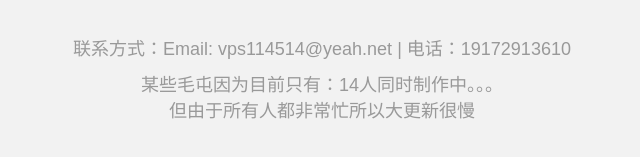
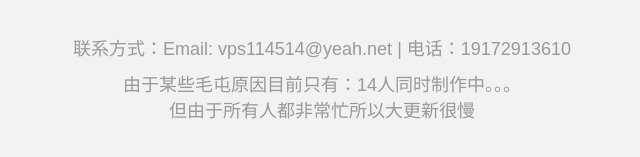
Before and after one commit to Clivkc/AlphaII, a plain HTML site: page index.html in a window 1280 px wide. Shown: the part 409-566 px from the top of the page, 318-958 px from the left. Drawn offline with Linux system fonts and the light colour scheme.

Commit message:
Update index.html

```diff
--- a/index.html
+++ b/index.html
@@ -43,7 +43,7 @@
     <div class="title">网站正在制作中，请等待1~2个月</div>
     <div class="message">感谢您的耐心等待，我们正在努力制作中...</div>
     <div class="contact">联系方式：Email: vps114514@yeah.net | 电话：19172913610</div>
-    <div class="studio">某些毛屯因为目前只有：14人同时制作中。。。</div>
+    <div class="studio">由于某些毛屯原因目前只有：14人同时制作中。。。</div>
     <div class="studio">但由于所有人都非常忙所以大更新很慢</div>
   </div>
 </body>
```
